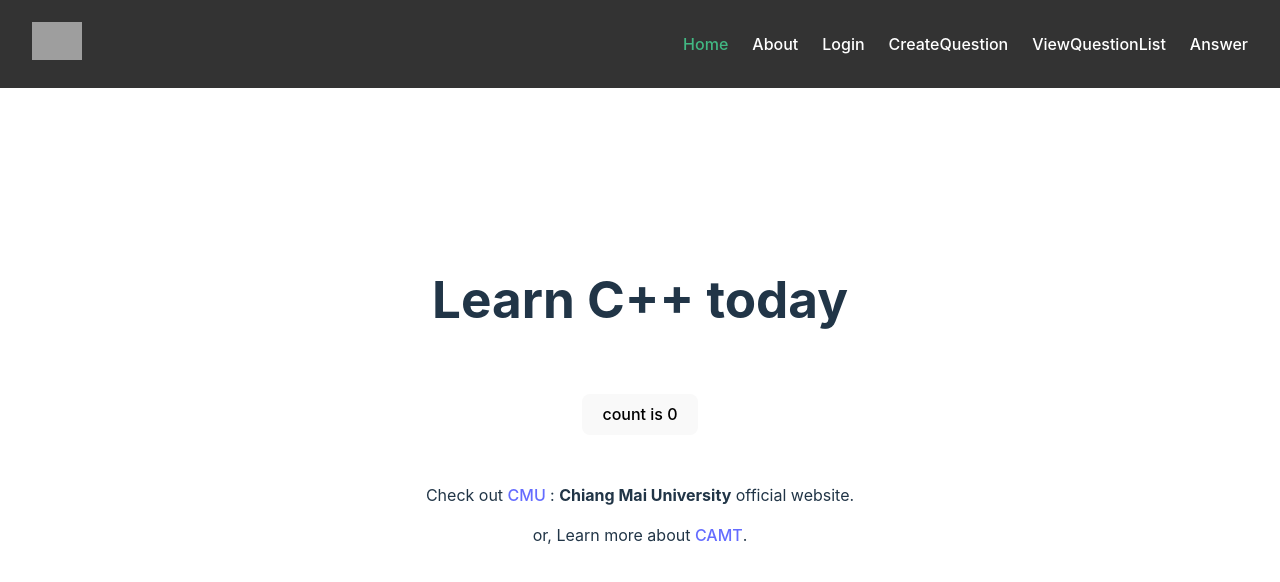
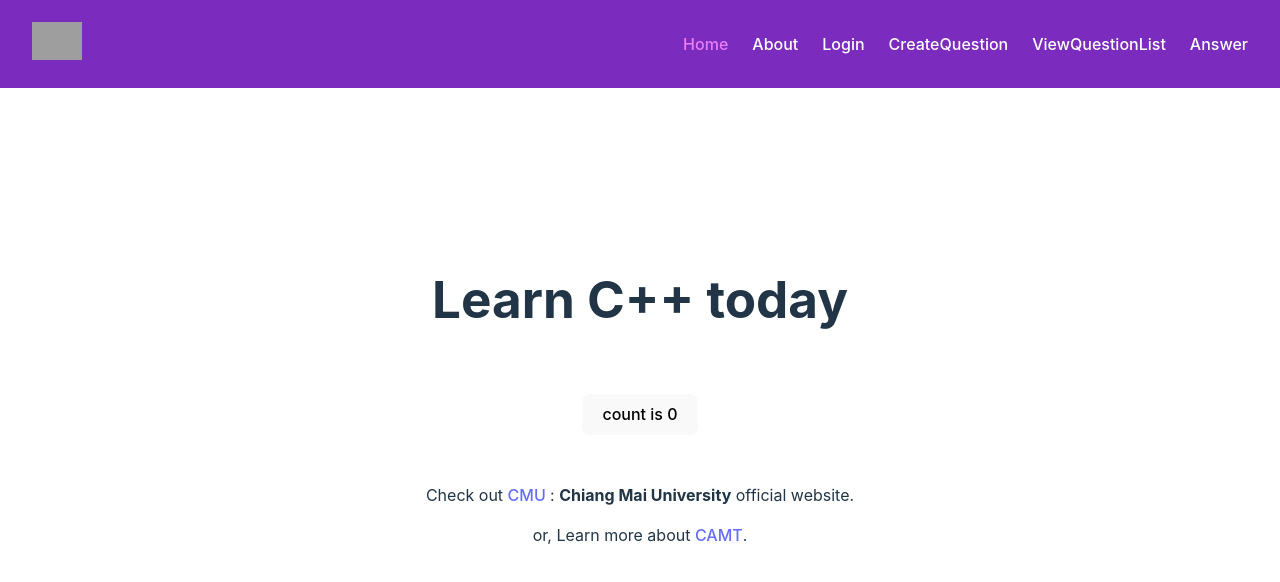
Before and after one commit to t1ww/SE65-Senior-project, a Vue app in the folder frontend/SE65-SENIOR-PROJECT/: page / in a window 1280 px wide. Shown: the top 582 px of the page. Built offline with nearby package versions, Linux system fonts and the light colour scheme; grey boxes are pictures that could not be loaded.

Commit message:
Update Navbar.vue

```diff
--- a/frontend/SE65-SENIOR-PROJECT/src/components/Navbar.vue
+++ b/frontend/SE65-SENIOR-PROJECT/src/components/Navbar.vue
@@ -52,7 +52,7 @@ const filteredRoutes = computed(() => {
 
 <style scoped>
 .green-text {
-  color: #42b883;
+  color: #ec7dfd;
 }
 
 .navbar {
@@ -61,9 +61,9 @@ const filteredRoutes = computed(() => {
   left: 0;
   width: 100%;
   max-width: 100%;
-  background: #333;
+  background: #7b2cbf;
   padding: 1rem 2rem;
-  color: white;
+  color: rgb(255, 255, 255);
   z-index: 1000;
   display: flex;
   justify-content: space-between;
@@ -91,6 +91,6 @@ const filteredRoutes = computed(() => {
 }
 
 .nav-links a:hover {
-  color: #42b883;
+  color: #ffadfc;
 }
 </style>
```
